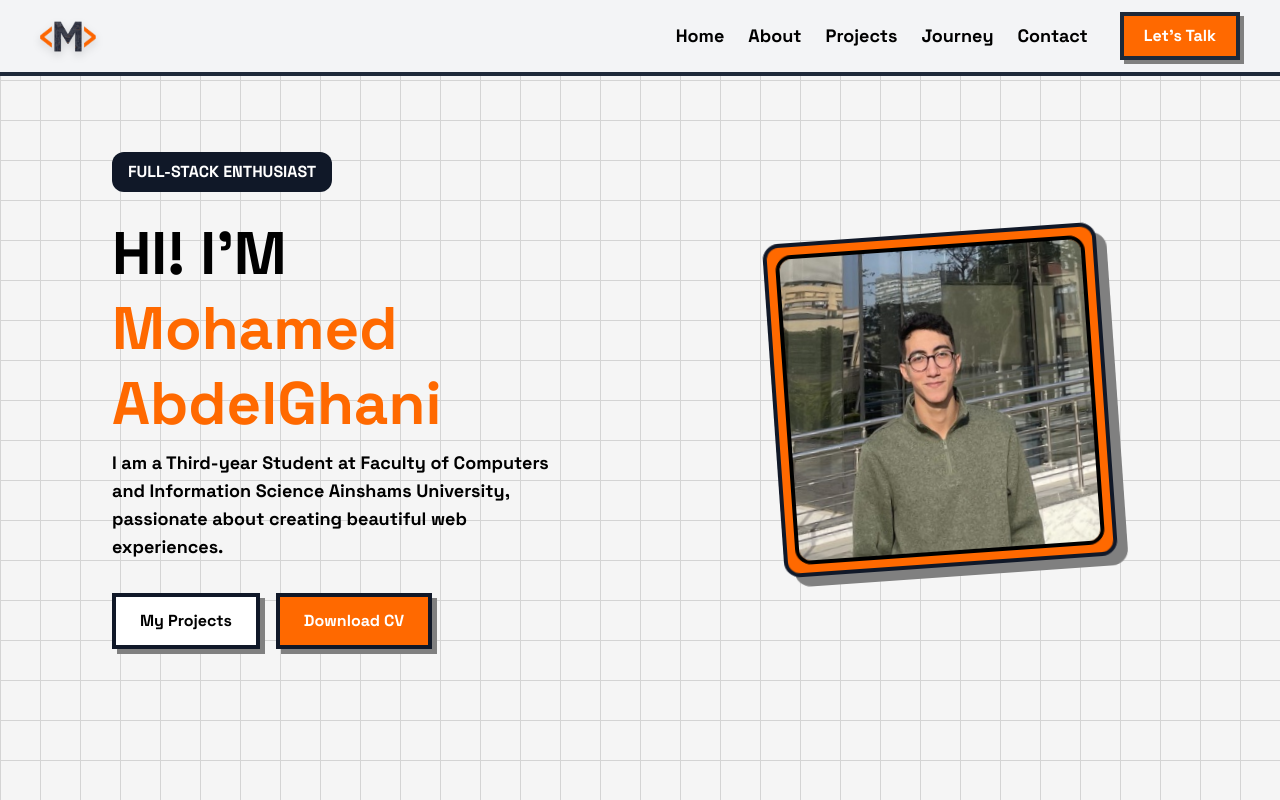
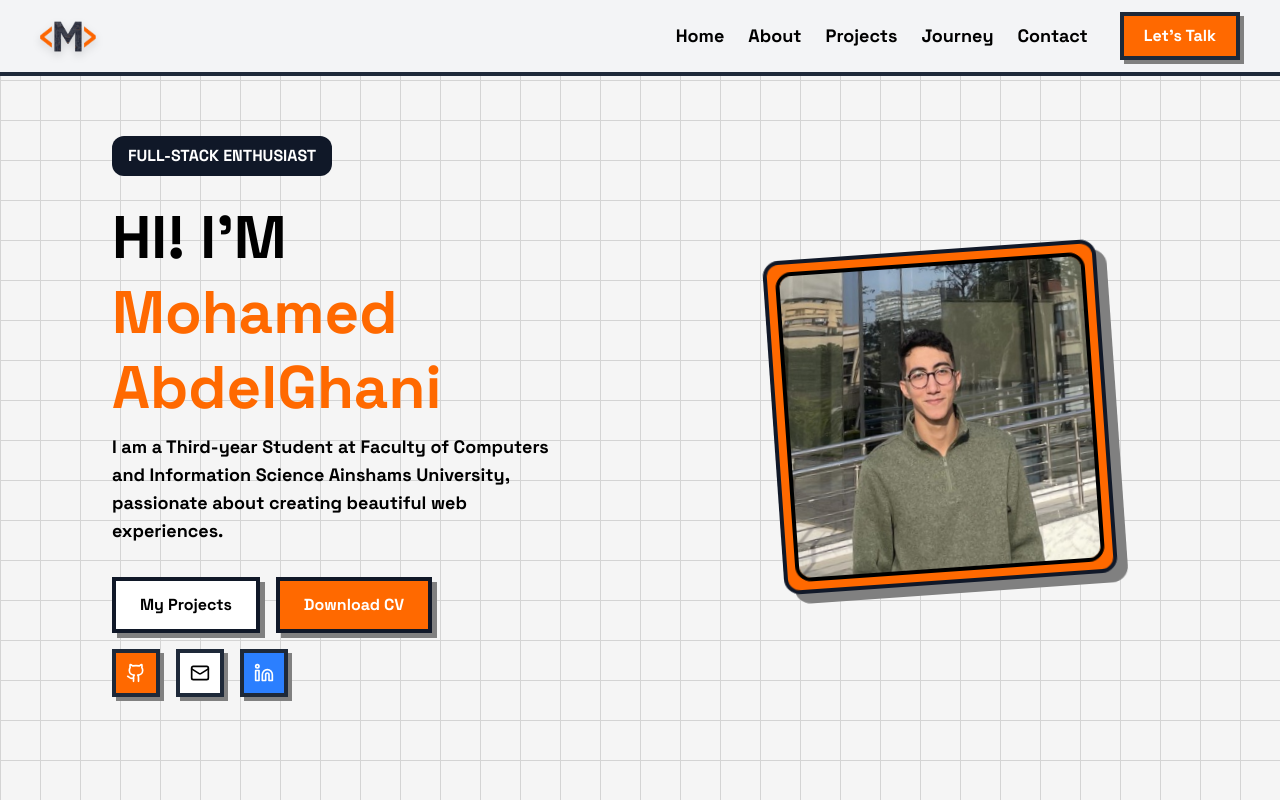
Before and after one commit to Mohamed-Ahmed285/Mido, a Vue app: page / in a window 1280 px wide. Shown: the top 800 px of the page. Built offline with nearby package versions, Linux system fonts and the light colour scheme.

Commit message:
add social media links to HeroSection component

```diff
--- a/src/components/HeroSection.vue
+++ b/src/components/HeroSection.vue
@@ -1,5 +1,6 @@
 <script setup>
 import { ref, onMounted } from "vue";
+import { Github, Mail, Linkedin } from "lucide-vue-next";
 
 const show = ref(false);
 
@@ -34,8 +35,7 @@ const downloadCV = () => {
   <section
     id="home"
     :class="show ? 'opacity-100 translate-y-0' : 'opacity-0 translate-y-20'"
-    class="min-h-screen flex items-center justify-center px-2 sm:px-6 md:px-16 py-22 transition-all duration-700 ease-out"
-  >
+    class="min-h-screen flex items-center justify-center px-2 sm:px-6 md:px-16 py-22 transition-all duration-700 ease-out">
     <div class="max-w-7xl w-full grid md:grid-cols-2 gap-12 items-center">
       <!-- TEXT -->
       <div class="rounded-3xl p-8 md:p-12">
@@ -57,7 +57,7 @@ const downloadCV = () => {
         </p>
 
         <div
-          class="flex flex-row flex-wrap md:justify-start gap-4 w-full"
+          class="flex flex-row flex-wrap md:justify-start gap-4 w-full mb-4"
         >
           <!-- BUTTON PROJECT -->
           <a
@@ -75,6 +75,36 @@ const downloadCV = () => {
             Download CV
           </button>
         </div>
+
+        <!-- SOCIAL -->
+          <div class="flex gap-4 flex-wrap flex flex-row flex-wrap md:justify-start gap-4">
+            <!-- GITHUB -->
+            <a
+              href="https://github.com/Mohamed-Ahmed285"
+              target="_blank"
+              class="bg-orange-500 border-4 border-gray-800 md:px-2.5 py-2.5 text-white shadow-[4px_4px_0px_gray] hover:translate-x-1 hover:translate-y-1 hover:shadow-none transition duration-200"
+            >
+              <Github :size="20" />
+            </a>
+
+            <!-- Email -->
+            <a
+              href="#contact"
+              class="bg-white border-4 border-gray-800 md:px-2.5 py-2.5 shadow-[4px_4px_0px_gray] hover:translate-x-1 hover:translate-y-1 hover:shadow-none transition duration-200"
+            >
+              <Mail :size="20" />
+            </a>
+
+            <!-- LINKEDIN -->
+            <a
+              href="https://www.linkedin.com/in/mohamed-ahmed-3034872aa/"
+              target="_blank"
+              class="bg-blue-500 text-white border-4 border-gray-800 md:px-2.5 py-2.5 shadow-[4px_4px_0px_gray] hover:translate-x-1 hover:translate-y-1 hover:shadow-none transition duration-200"
+            >
+              <Linkedin :size="20" />
+            </a>
+          </div>
+
       </div>
 
       <!-- IMAGE -->
```
